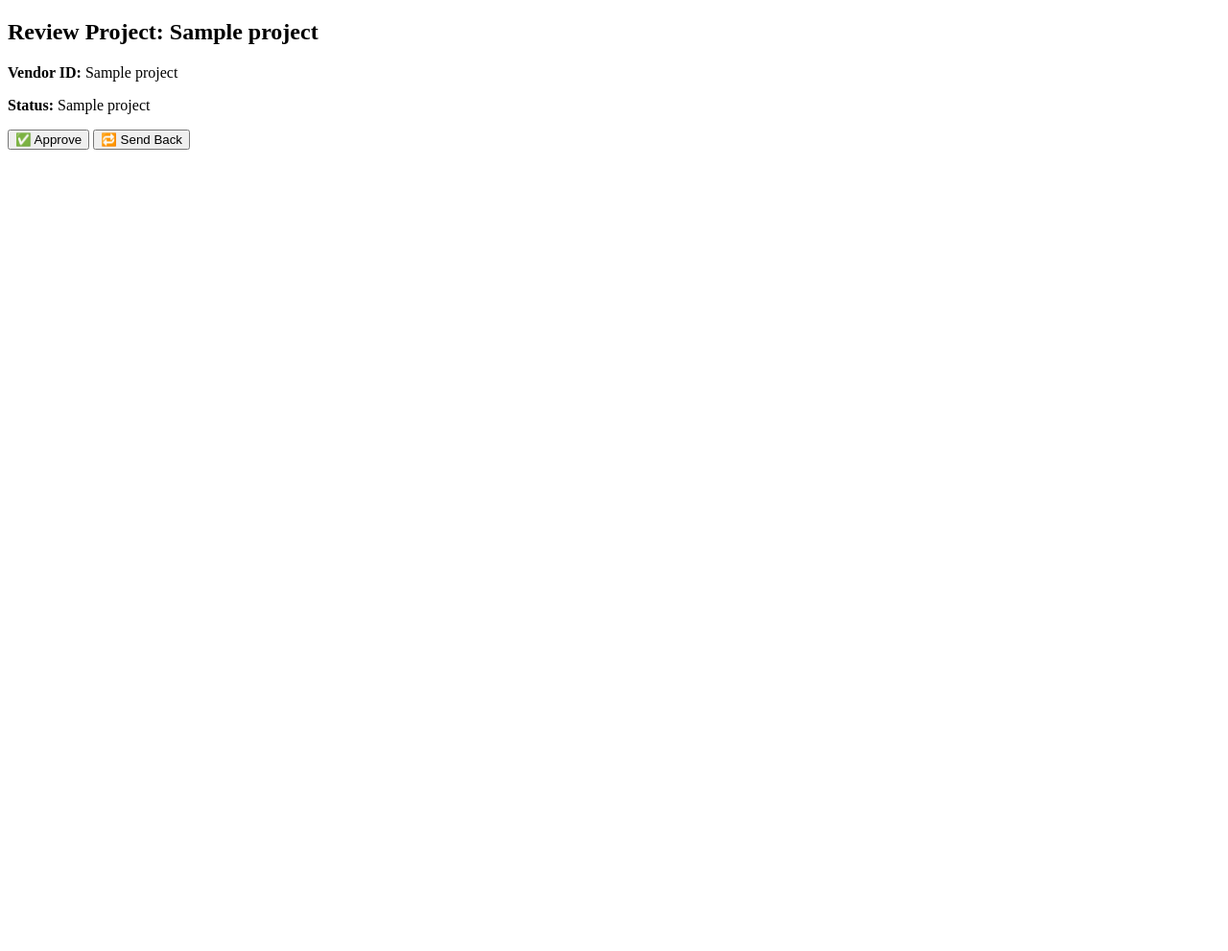
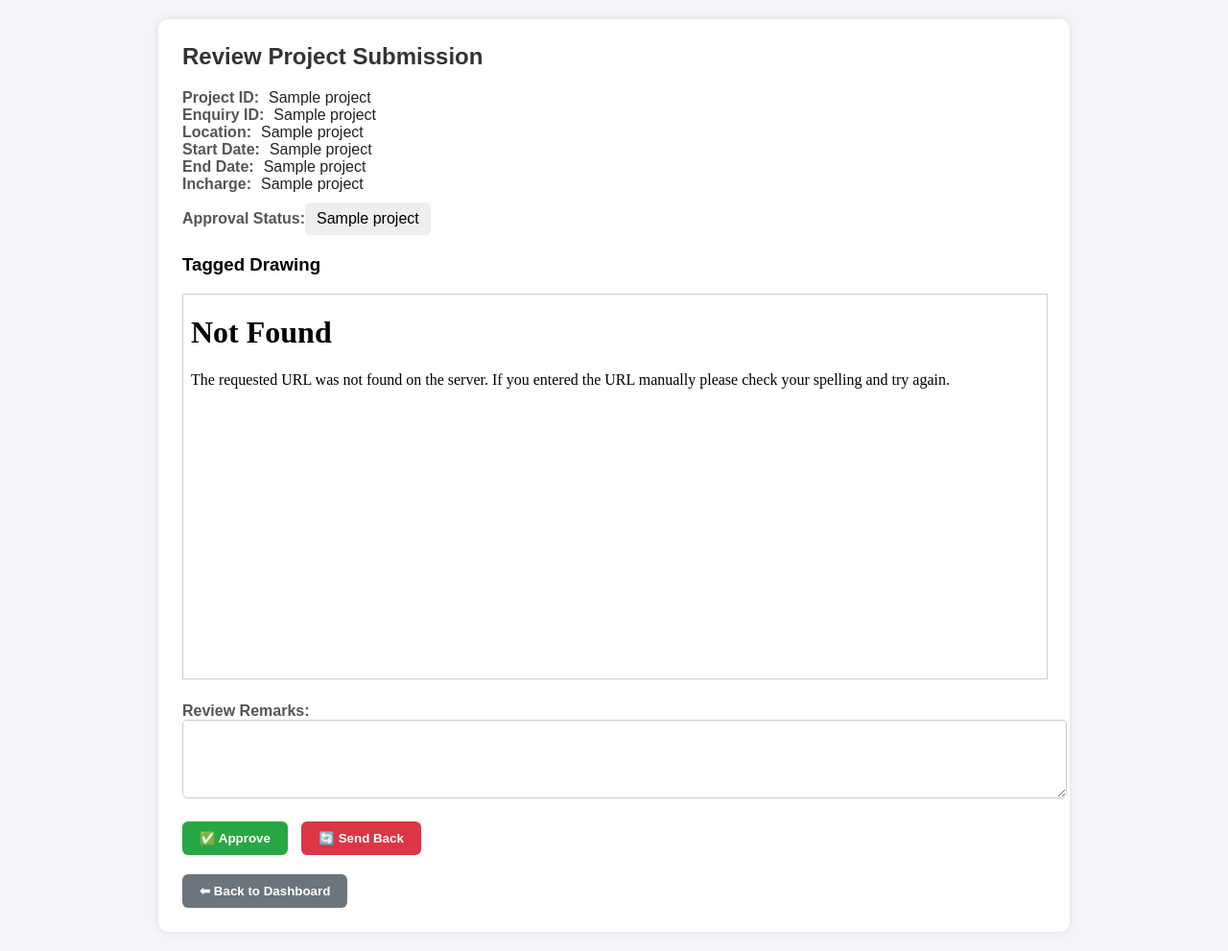
Before and after one commit to Madhan12-tech/erp-management-system, a Flask app: template templates/review.html in a window 1280 px wide. Shown: the whole page at 96% size. Before the commit the page ends 156 px from the top, so only its background shows below. Run offline with Flask 3, Linux system fonts and the light colour scheme; the template is opened without the code that fills it: most values are stand-ins (such as "Sample title", 1, 10 or a date in 2020).

Commit message:
Update review.html

```diff
--- a/templates/review.html
+++ b/templates/review.html
@@ -1,16 +1,103 @@
 <!DOCTYPE html>
-<html>
+<html lang="en">
 <head>
-  <title>Project Review</title>
+  <meta charset="UTF-8" />
+  <title>Review Project</title>
+  <style>
+    body {
+      font-family: Arial, sans-serif;
+      background: #f4f6f9;
+      margin: 0;
+      padding: 20px;
+    }
+    .container {
+      max-width: 900px;
+      margin: auto;
+      background: #fff;
+      padding: 25px;
+      border-radius: 10px;
+      box-shadow: 0 0 10px rgba(0,0,0,0.1);
+    }
+    h2 {
+      margin-top: 0;
+      color: #333;
+    }
+    .section {
+      margin-bottom: 20px;
+    }
+    .label {
+      font-weight: bold;
+      color: #555;
+    }
+    .value {
+      margin-left: 10px;
+      color: #222;
+    }
+    .btn {
+      padding: 10px 18px;
+      border: none;
+      border-radius: 6px;
+      cursor: pointer;
+      font-weight: bold;
+      margin-right: 10px;
+    }
+    .btn-approve {
+      background-color: #28a745;
+      color: white;
+    }
+    .btn-back {
+      background-color: #dc3545;
+      color: white;
+    }
+    .status {
+      padding: 8px 12px;
+      background: #eee;
+      border-radius: 5px;
+      display: inline-block;
+      margin-top: 10px;
+    }
+  </style>
 </head>
 <body>
-  <h2>Review Project: {{ project[1] }}</h2>
-  <p><strong>Vendor ID:</strong> {{ project[2] }}</p>
-  <p><strong>Status:</strong> {{ project[13] }}</p>
+  <div class="container">
+    <h2>Review Project Submission</h2>
 
-  <form method="POST">
-    <button type="submit" name="action" value="approve">✅ Approve</button>
-    <button type="submit" name="action" value="sendback">🔁 Send Back</button>
-  </form>
+    <div class="section">
+      <div><span class="label">Project ID:</span><span class="value">{{ project[0] }}</span></div>
+      <div><span class="label">Enquiry ID:</span><span class="value">{{ project[1] }}</span></div>
+      <div><span class="label">Location:</span><span class="value">{{ project[6] }}</span></div>
+      <div><span class="label">Start Date:</span><span class="value">{{ project[4] }}</span></div>
+      <div><span class="label">End Date:</span><span class="value">{{ project[5] }}</span></div>
+      <div><span class="label">Incharge:</span><span class="value">{{ project[9] }}</span></div>
+      <div><span class="label">Approval Status:</span><span class="status">{{ project[12] }}</span></div>
+    </div>
+    {% if project[11] %}
+    <div class="section">
+      <h3>Tagged Drawing</h3>
+      <iframe src="/uploads/{{ project[11] }}" width="100%" height="400px" style="border: 1px solid #ccc;"></iframe>
+    </div>
+    {% else %}
+    <div class="section">
+      <h3>Tagged Drawing</h3>
+      <p style="color: red;">No drawing uploaded.</p>
+    </div>
+    {% endif %}
+
+    <form method="POST">
+      <div class="section">
+        <label for="remarks" class="label">Review Remarks:</label><br />
+        <textarea name="remarks" rows="4" style="width:100%; padding:10px; border:1px solid #ccc; border-radius:5px;"></textarea>
+      </div>
+
+      <div class="section">
+        <button type="submit" name="action" value="approve" class="btn btn-approve">✅ Approve</button>
+        <button type="submit" name="action" value="send_back" class="btn btn-back">🔄 Send Back</button>
+      </div>
+    </form>
+
+    <a href="{{ url_for('dashboard') }}" style="text-decoration:none;">
+      <button class="btn" style="background-color:#6c757d; color:white;">⬅ Back to Dashboard</button>
+    </a>
+  </div>
 </body>
 </html>
```
